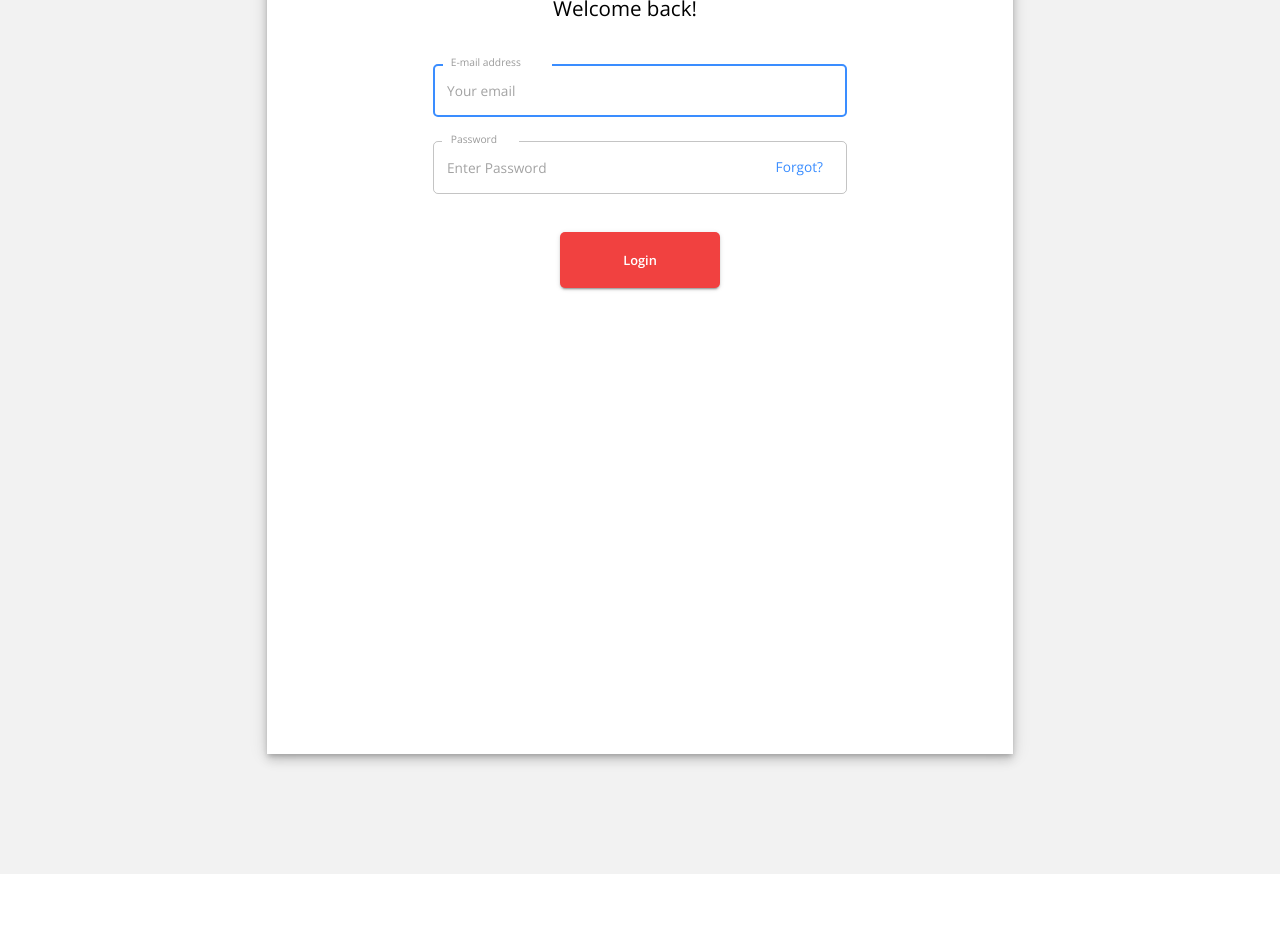
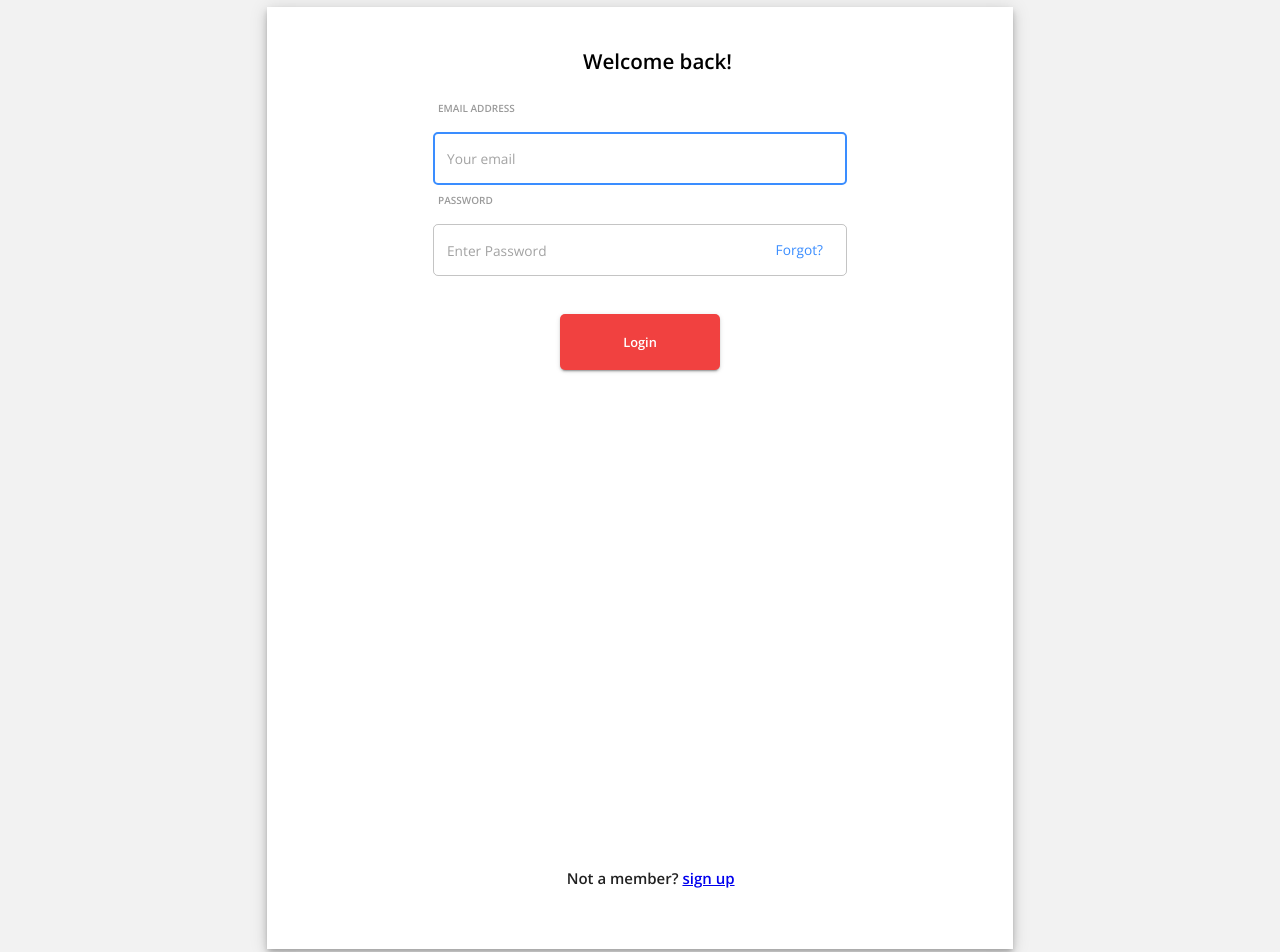
Before and after one commit to ajkatom/fun-kickoff-project, a React (Create React App) app in the folder client/: page /login in a window 1280 px wide. Shown: the part 160-1112 px from the top of the page. Before the commit the page ends 1034 px from the top, so only its background shows below. Built offline with nearby package versions, Linux system fonts and the light colour scheme; no server answers.

Commit message:
styling done

```diff
--- a/client/src/pages/Login/Login.tsx
+++ b/client/src/pages/Login/Login.tsx
@@ -10,6 +10,7 @@ import AuthHeader from '../../components/AuthHeader/AuthHeader';
 import { useAuth } from '../../context/useAuthContext';
 import { useSnackBar } from '../../context/useSnackbarContext';
 import logo from '../../Images/logo.png';
+import { Link } from 'react-router-dom';
 
 export default function Login(): JSX.Element {
   const classes = useStyles();
@@ -39,8 +40,12 @@ export default function Login(): JSX.Element {
   return (
     <Grid container component="main" className={classes.root}>
       <Grid item xs={12} marginBottom={8} bgcolor={'white'} boxShadow={'light'} display={'inline-flex'}>
-        <img src={logo} width={200} height={50} />
-        <AuthHeader linkTo="/signup" asideText="Don't have an account?" btnText="sign up" />
+        <Box paddingTop={3} marginLeft={3} paddingRight={25}>
+          <img src={logo} width={150} height={30} />
+        </Box>
+        <Box marginLeft={25}>
+          <AuthHeader linkTo="/signup" asideText="Don't have an account?" btnText="sign up" />
+        </Box>
       </Grid>
       <Grid item xs={12} sm={8} md={7} elevation={6} component={Paper} marginBottom={20} square>
         <Box
@@ -53,7 +58,7 @@ export default function Login(): JSX.Element {
           <Box width="100%" maxWidth={450} p={3} alignSelf="center">
             <Grid container>
               <Grid item xs>
-                <Typography className={classes.welcome} component="h1" variant="h5">
+                <Typography sx={{ fontWeight: 'bold' }} className={classes.welcome} component="h1" variant="h5">
                   Welcome back!
                 </Typography>
               </Grid>
@@ -62,6 +67,14 @@ export default function Login(): JSX.Element {
           </Box>
           <Box p={1} alignSelf="center" />
         </Box>
+        <Box marginLeft={50}>
+          <Typography fontWeight={'bolder'} fontSize={15} paddingTop={10} paddingBottom={10}>
+            Not a member?{' '}
+            <Link to="/SignUp" color={'#f14140'}>
+              sign up
+            </Link>
+          </Typography>
+        </Box>
       </Grid>
     </Grid>
   );
--- a/client/src/pages/Login/LoginForm/LoginForm.tsx
+++ b/client/src/pages/Login/LoginForm/LoginForm.tsx
@@ -46,9 +46,11 @@ export default function Login({ handleSubmit }: Props): JSX.Element {
     >
       {({ handleSubmit, handleChange, values, touched, errors, isSubmitting }) => (
         <form onSubmit={handleSubmit} className={classes.form} noValidate>
+          <Typography fontSize={10} fontWeight={'bolder'} className={classes.label}>
+            EMAIL ADDRESS
+          </Typography>
           <TextField
             id="email"
-            label={<Typography className={classes.label}>E-mail address</Typography>}
             fullWidth
             margin="normal"
             InputLabelProps={{
@@ -66,9 +68,11 @@ export default function Login({ handleSubmit }: Props): JSX.Element {
             value={values.email}
             onChange={handleChange}
           />
+          <Typography fontSize={10} fontWeight={'bolder'} className={classes.label}>
+            PASSWORD
+          </Typography>
           <TextField
             id="password"
-            label={<Typography className={classes.label}>Password</Typography>}
             fullWidth
             margin="normal"
             InputLabelProps={{
--- a/client/src/pages/Login/useStyles.ts
+++ b/client/src/pages/Login/useStyles.ts
@@ -10,15 +10,24 @@ const useStyles = makeStyles(() => ({
     },
   },
   authWrapper: {
+    display: 'flex',
+    lignItems: 'flex-start',
+    justifyContent: 'space-between',
+    flexDirection: 'column',
     minHeight: '100vh',
     paddingTop: 23,
   },
   welcome: {
-    paddingLeft: 120,
-    fontSize: 26,
+    paddingLeft: 150,
+    fontSize: 40,
     paddingBottom: 20,
     color: '#000000',
-    fontWeight: 700,
+    fontWeight: 'bold',
+  },
+  header: {
+    bgcolor: 'white',
+    boxShadow: 'light',
+    display: 'inline-flex',
   },
 }));
 
--- a/client/src/pages/SignUp/SignUp.tsx
+++ b/client/src/pages/SignUp/SignUp.tsx
@@ -10,6 +10,7 @@ import AuthHeader from '../../components/AuthHeader/AuthHeader';
 import { useAuth } from '../../context/useAuthContext';
 import { useSnackBar } from '../../context/useSnackbarContext';
 import logo from '../../Images/logo.png';
+import { Link } from 'react-router-dom';
 
 export default function Register(): JSX.Element {
   const classes = useStyles();
@@ -40,12 +41,14 @@ export default function Register(): JSX.Element {
   return (
     <Grid container component="main" className={classes.root}>
       <Grid item xs={12} marginBottom={8} bgcolor={'white'} boxShadow={'light'} display={'inline-flex'}>
-        <Box paddingTop={3}>
-          <img src={logo} width={200} height={30} />
+        <Box paddingTop={3} marginLeft={3} paddingRight={25}>
+          <img src={logo} width={150} height={30} />
         </Box>
-        <AuthHeader linkTo="/login" asideText="Already have an account?" btnText="Login" />
+        <Box marginLeft={25}>
+          <AuthHeader linkTo="/login" asideText="Already have an account?" btnText="Login" />
+        </Box>
       </Grid>
-      <Grid item xs={12} sm={8} md={7} elevation={6} component={Paper} square>
+      <Grid item xs={12} sm={8} md={7} elevation={6} component={Paper} marginBottom={20} square>
         <Box
           display="flex"
           justifyContent="space-between"
@@ -56,8 +59,8 @@ export default function Register(): JSX.Element {
           <Box width="100%" maxWidth={450} p={3} alignSelf="center">
             <Grid container>
               <Grid item xs>
-                <Typography className={classes.welcome} component="h1" variant="h5">
-                  Create an account
+                <Typography fontWeight={'bolder'} className={classes.welcome} component="h1" variant="h5">
+                  Sign up
                 </Typography>
               </Grid>
             </Grid>
@@ -65,6 +68,14 @@ export default function Register(): JSX.Element {
           </Box>
           <Box p={1} alignSelf="center" />
         </Box>
+        <Box marginLeft={50}>
+          <Typography fontWeight={'bolder'} fontSize={15} paddingTop={10} paddingBottom={10}>
+            Already a member?{' '}
+            <Link to="/Login" color={'#f14140'}>
+              login
+            </Link>
+          </Typography>
+        </Box>
       </Grid>
     </Grid>
   );
--- a/client/src/pages/SignUp/SignUpForm/SignUpForm.tsx
+++ b/client/src/pages/SignUp/SignUpForm/SignUpForm.tsx
@@ -6,6 +6,7 @@ import CircularProgress from '@mui/material/CircularProgress';
 import { Formik, FormikHelpers } from 'formik';
 import * as Yup from 'yup';
 import useStyles from './useStyles';
+import { Link } from 'react-router-dom';
 
 interface Props {
   handleSubmit: (
@@ -51,29 +52,11 @@ const SignUpForm = ({ handleSubmit }: Props): JSX.Element => {
     >
       {({ handleSubmit, handleChange, values, touched, errors, isSubmitting }) => (
         <form onSubmit={handleSubmit} className={classes.form} noValidate>
-          <TextField
-            id="username"
-            label={<Typography className={classes.label}>Username</Typography>}
-            fullWidth
-            margin="normal"
-            InputLabelProps={{
-              shrink: true,
-            }}
-            InputProps={{
-              classes: { input: classes.inputs },
-            }}
-            name="username"
-            placeholder="Choose user name"
-            autoComplete="username"
-            autoFocus
-            helperText={touched.username ? errors.username : ''}
-            error={touched.username && Boolean(errors.username)}
-            value={values.username}
-            onChange={handleChange}
-          />
+          <Typography fontSize={10} fontWeight={'bolder'} className={classes.label}>
+            EMAIL ADDRESS
+          </Typography>
           <TextField
             id="email"
-            label={<Typography className={classes.label}>E-mail address</Typography>}
             fullWidth
             margin="normal"
             InputLabelProps={{
@@ -90,9 +73,33 @@ const SignUpForm = ({ handleSubmit }: Props): JSX.Element => {
             value={values.email}
             onChange={handleChange}
           />
+          <Typography fontSize={10} fontWeight={'bolder'} className={classes.label}>
+            NAME
+          </Typography>
+          <TextField
+            id="username"
+            fullWidth
+            margin="normal"
+            InputLabelProps={{
+              shrink: true,
+            }}
+            InputProps={{
+              classes: { input: classes.inputs },
+            }}
+            name="username"
+            placeholder="Your name"
+            autoComplete="username"
+            autoFocus
+            helperText={touched.username ? errors.username : ''}
+            error={touched.username && Boolean(errors.username)}
+            value={values.username}
+            onChange={handleChange}
+          />
+          <Typography fontSize={10} fontWeight={'bolder'} className={classes.label}>
+            Password
+          </Typography>
           <TextField
             id="password"
-            label={<Typography className={classes.label}>Password</Typography>}
             fullWidth
             margin="normal"
             InputLabelProps={{
--- a/client/src/pages/SignUp/SignUpForm/useStyles.ts
+++ b/client/src/pages/SignUp/SignUpForm/useStyles.ts
@@ -7,8 +7,7 @@ const useStyles = makeStyles((theme: Theme) => ({
     marginTop: theme.spacing(1),
   },
   label: {
-    fontSize: 19,
-    color: 'rgb(0,0,0,0.4)',
+    color: 'black',
     paddingLeft: '5px',
   },
   inputs: {
--- a/client/src/pages/SignUp/useStyles.ts
+++ b/client/src/pages/SignUp/useStyles.ts
@@ -18,11 +18,14 @@ const useStyles = makeStyles(() => ({
     paddingTop: 23,
   },
   welcome: {
-    paddingLeft: 120,
+    paddingLeft: 160,
     fontSize: 26,
     paddingBottom: 20,
     color: '#000000',
-    fontWeight: 700,
+    fontWeight: 'bolder',
+  },
+  footer: {
+    color: 'black',
   },
 }));
 
```
